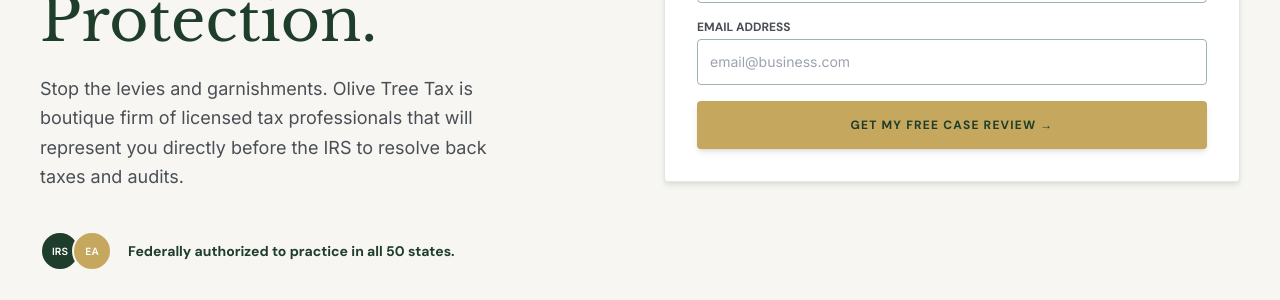
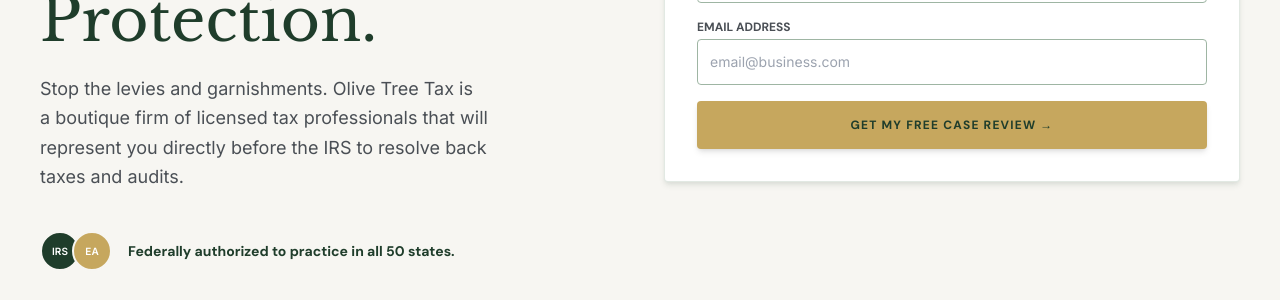
Before and after one commit to olivetreetax/olivetreetax.github.io, a Jekyll site: the page built from index.md, in a window 1280 px wide and 900 px high. Shown: the part 398-698 px from the top of the window. Built offline with Jekyll 4.4.1, drawn with Linux system fonts in a browser that asks for light colours; nearby versions of some CDN libraries.

```diff
--- a/index.md
+++ b/index.md
@@ -15,7 +15,7 @@ description: "Olive Tree Tax is a boutique tax resolution firm. Our licensed tax
         End Your IRS Stress<br/>With Federal Protection.
       </h1>
       <p class="font-sans text-mfa-slate text-lg max-w-md leading-relaxed">
-        Stop the levies and garnishments. Olive Tree Tax is boutique firm of licensed tax professionals that will represent you directly before the IRS to resolve back taxes and audits.
+        Stop the levies and garnishments. Olive Tree Tax is a boutique firm of licensed tax professionals that will represent you directly before the IRS to resolve back taxes and audits.
       </p>
       <div class="flex items-center space-x-4 pt-4">
         <div class="flex -space-x-2">
```
